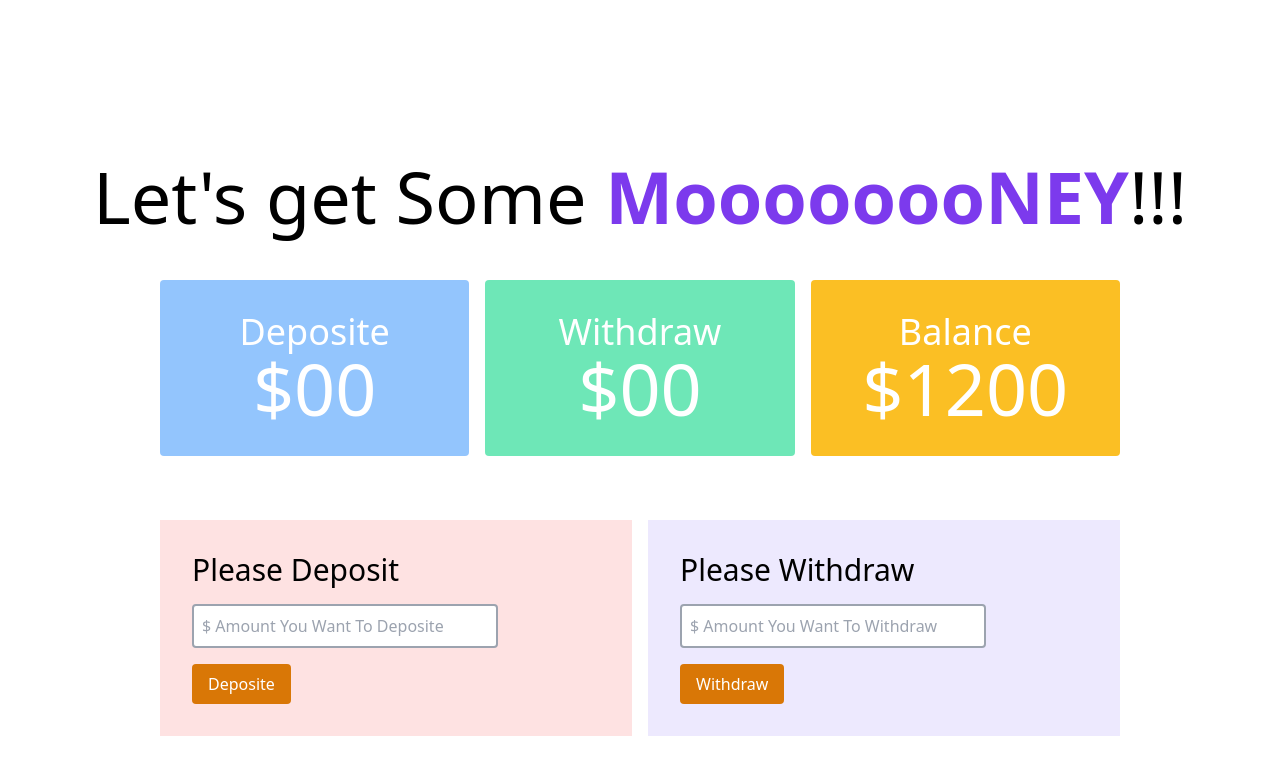
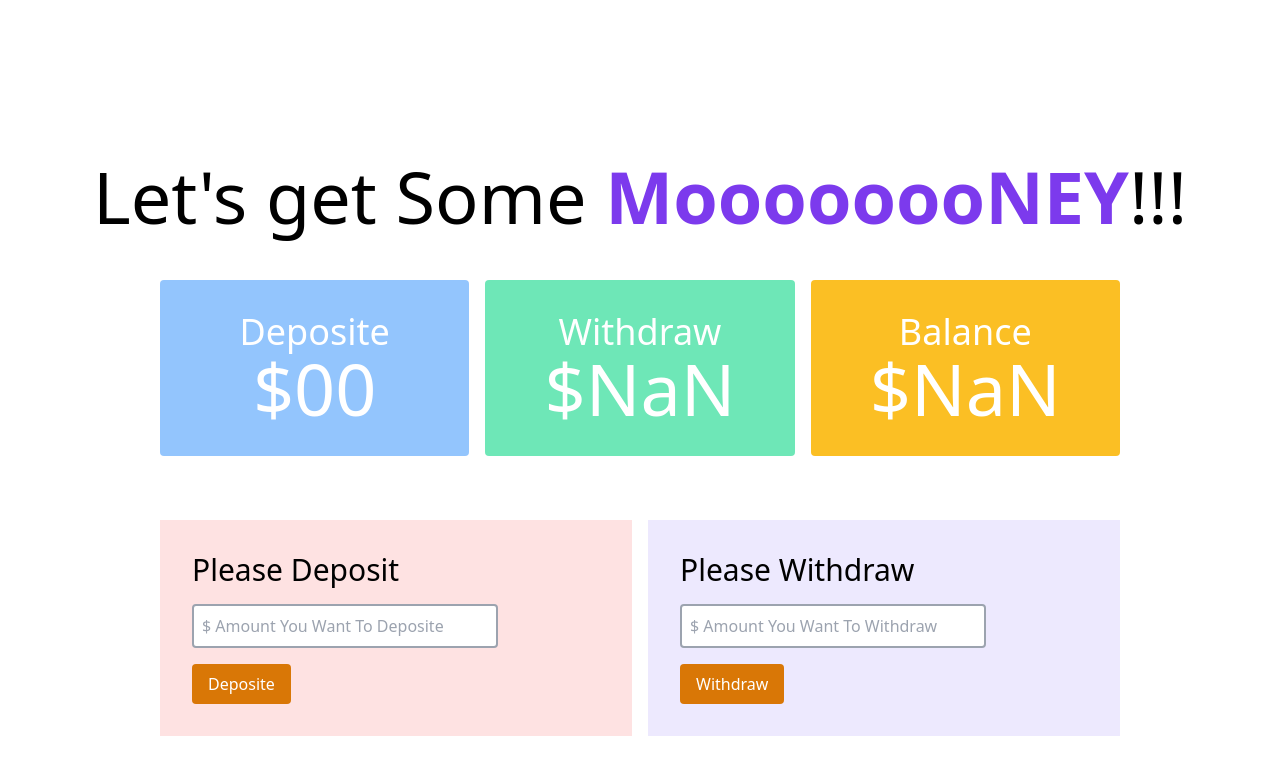
Before and after one commit to MarufMobin/bank-management, a plain HTML site: page banking.html in a window 1280 px wide. Both pictures are taken after a click on the button "Withdraw". Drawn offline with nearby package versions, Linux system fonts and the light colour scheme.

Commit message:
all Work Done properly

```diff
--- a/banking.html
+++ b/banking.html
@@ -24,7 +24,7 @@
                 </div>
                 <div class="bg-green-300 p-8 text-center rounded">
                     <h3 class="text-4xl">Withdraw</h3>
-                    <h4 class="text-7xl">$<span id="widrow-total">00</span></h4>
+                    <h4 class="text-7xl">$<span id="withrow-total">00</span></h4>
                 </div>
                 <div class="bg-yellow-400 p-8 text-center rounded">
                     <h3 class="text-4xl">Balance</h3>
--- a/js/banking.js
+++ b/js/banking.js
@@ -34,18 +34,42 @@ document.getElementById('deposit-button').addEventListener('click',function(){
 
     })
 document.getElementById('widtdraw-button').addEventListener('click',function(){
+
     // catch the input data
         const widrawInput = document.getElementById('witdraw-input');
-        const widrawAmounttext = widrawInput.value;
+        const witdrawAmountText = widrawInput.value;
+        const witdrawAmount = parseFloat(witdrawAmountText);
+
+        //console.log(witdrawAmount, "This is input")
+
         // console.log(widrawAmount)
-        const widrawTotal = document.getElementById('widrow-total');
-        // console.log(widrawTotal)
+        const witdrawTotalText = document.getElementById('withrow-total');
+        const witdrawTotal = witdrawTotalText.innerText;
+        const witdrawPreDefineAmount = parseFloat(witdrawTotal);
+
+         //console.log(witdrawPreDefineAmount, "This is html amount")
 
         // assign the new value
+        const newWitdrawAmount = witdrawPreDefineAmount + witdrawAmount;
 
-         const totalWidraw = widrawTotal.innerText = widrawAmount;
+        //console.log(newWitdrawAmount,"this is total Amount")
 
-        //totalWidraw = '';
-        console.log(totalWidraw)
+        witdrawTotalText.innerText = newWitdrawAmount;
+
+        // clear withdraw input
+        widrawInput.value = '';
+
+        // update Balance
+
+        const balanceTotal = document.getElementById('balance-total');
+
+        const previousBalanceTotalText = balanceTotal.innerText;
+        const previousBalanceTotal = parseFloat(previousBalanceTotalText);
+
+        const newBalanceTotalForWithdraw = previousBalanceTotal - witdrawAmount;
+        balanceTotal.innerText = newBalanceTotalForWithdraw ;
+
+
+
 
     })
```
